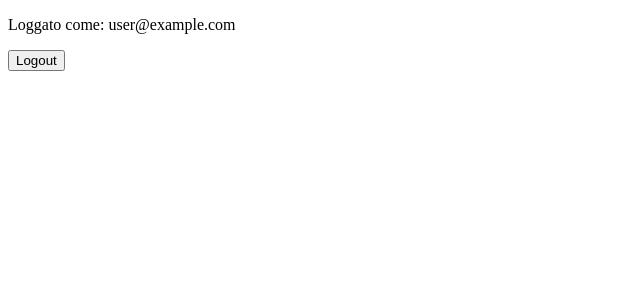
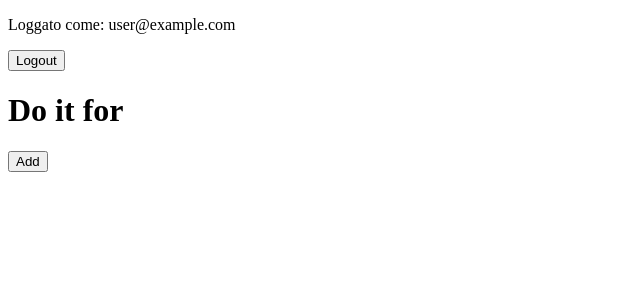
Before and after one commit to lelamanolio/doitfor, a Vue app: page /home in a window 1280 px wide. Shown: the top 300 px of the page, without its empty margins (0-640 px from the left). Built offline with nearby package versions, Linux system fonts and the light colour scheme; no server answers; the database is empty; sample sign-in values are in the browser's storage.

Commit message:
✨ add boilerplate of home view

```diff
--- a/src/views/HomeView.vue
+++ b/src/views/HomeView.vue
@@ -1,6 +1,11 @@
 <script setup>
+import { onBeforeMount, ref } from "vue";
 import { useAuthStore } from "@/stores/auth";
 import { useRouter } from "vue-router";
+import { doc, getDoc } from "firebase/firestore";
+import { db } from "@/firebase";
+
+const doItFor = ref("");
 
 const auth = useAuthStore();
 const router = useRouter();
@@ -9,12 +14,35 @@ async function handleLogout() {
 	await auth.logout();
 	router.push("/");
 }
+
+async function loadUserData() {
+	if (auth.user) {
+		const snap = await getDoc(doc(db, "users", auth.user.uid));
+		if (snap.exists()) {
+			doItFor.value = snap.data().doItFor;
+		}
+	} else {
+		doItFor.value = localStorage.getItem("doItFor") ?? "";
+	}
+}
+
+const addMotivation = () => {
+	router.push("/add");
+};
+
+onBeforeMount(() => loadUserData());
 </script>
 
 <template>
 	<div>
 		<p>Loggato come: {{ auth.user?.email ?? "Ospite" }}</p>
 		<button @click="handleLogout">Logout</button>
+
+		<h1>Do it for {{ doItFor }}</h1>
+
+		<button @click="addMotivation">Add</button>
+
+		<ul></ul>
 	</div>
 </template>
 
```
